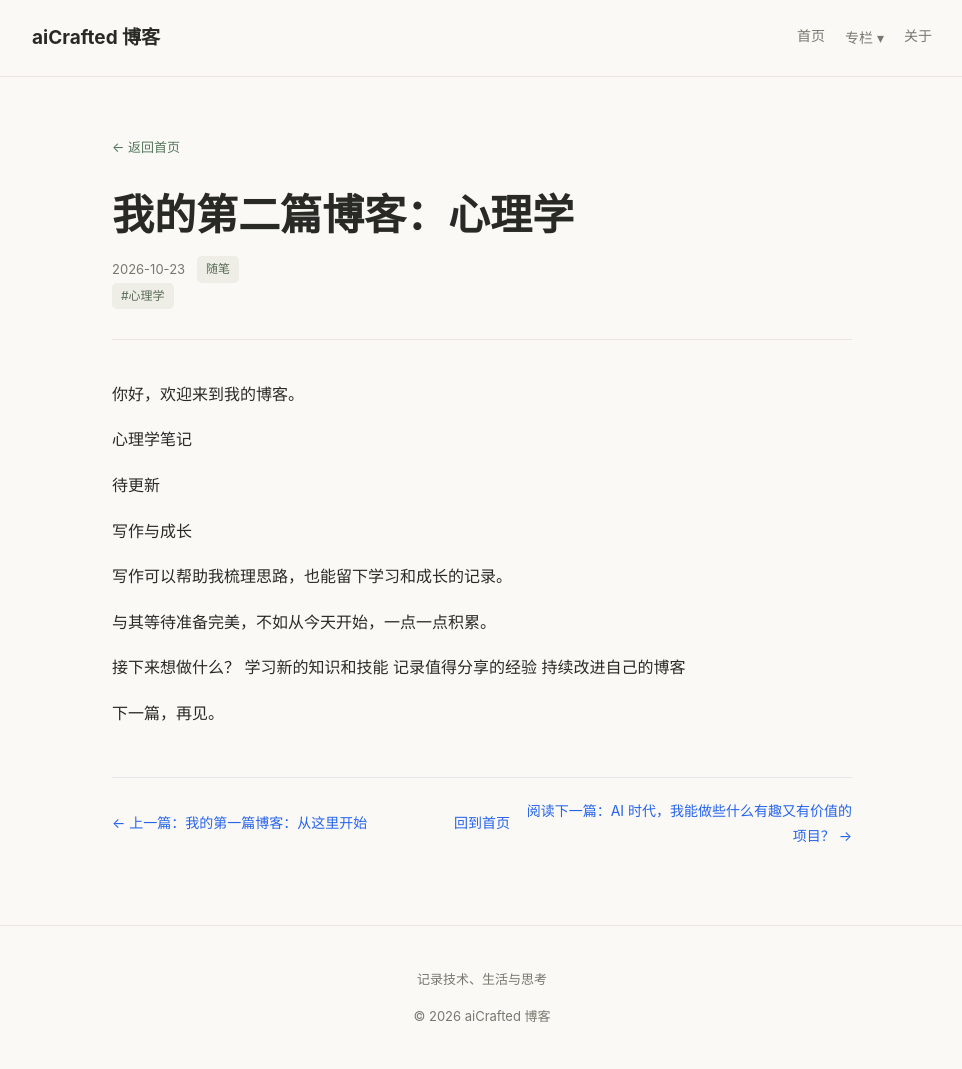
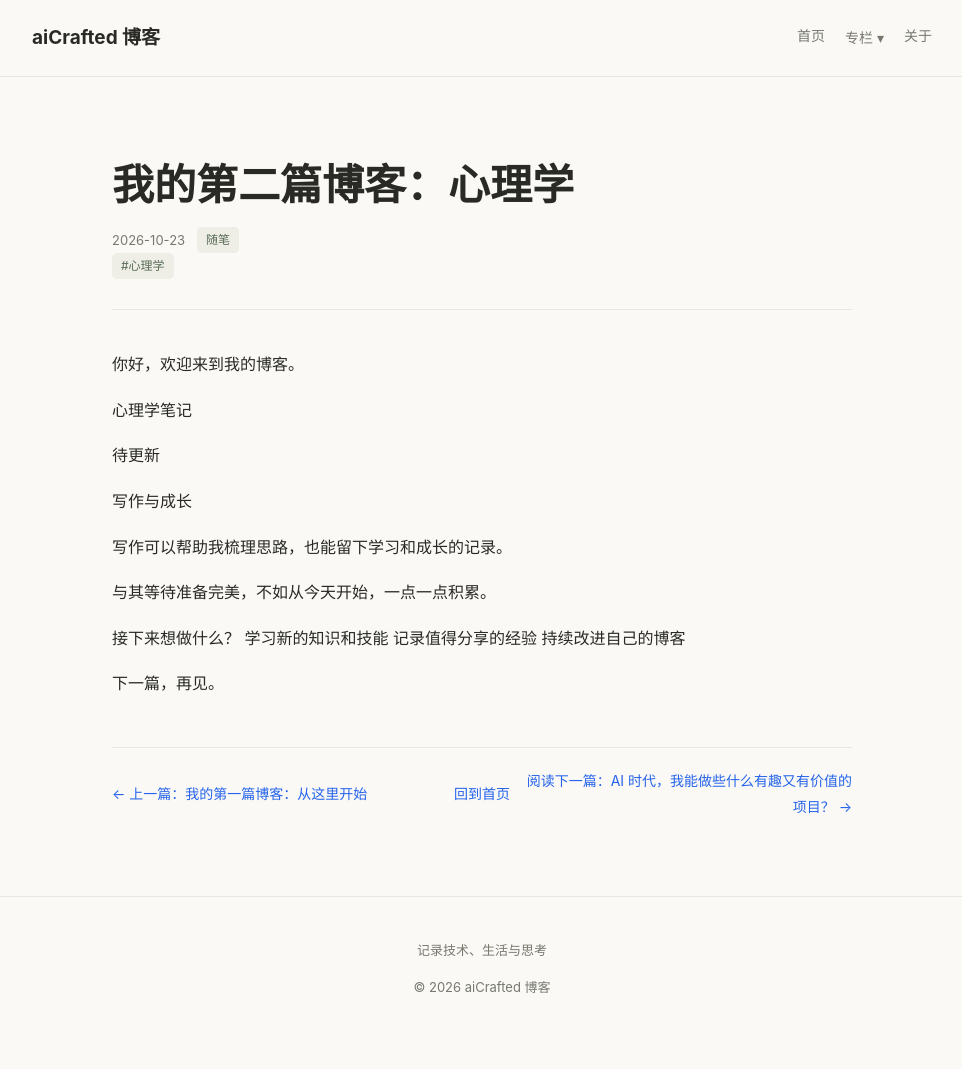
Before and after one commit to aicrafted-dev/aicrafted-dev.github.io, a Jekyll site: the page built from _posts/2026-10-20-learning-notes.md, in a window 1280 px wide. Shown: the whole page, without its empty margins (158-1120 px from the left). Built offline with Jekyll 4.4.1, drawn with Linux system fonts in a browser that asks for light colours; after the commit the page ends 1040 px from its top, so only the background shows below that.

Commit message:
Fix formatting in post layout HTML

```diff
--- a/_layouts/post.html
+++ b/_layouts/post.html
@@ -5,7 +5,7 @@ layout: default
 
 <article class="article">
 <header class="article-header">
-<a class="back-link" href="{{ '/' | relative_url }}">← 返回首页</a>
+
 
 <h1>{{ page.title | escape }}</h1>
 
```
